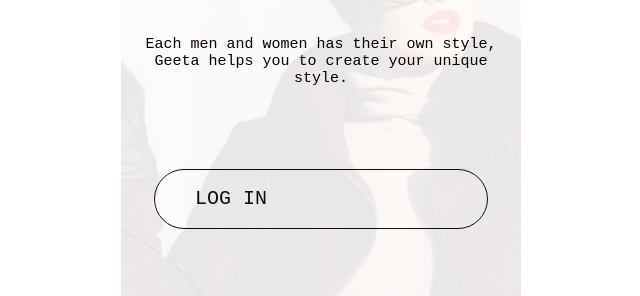
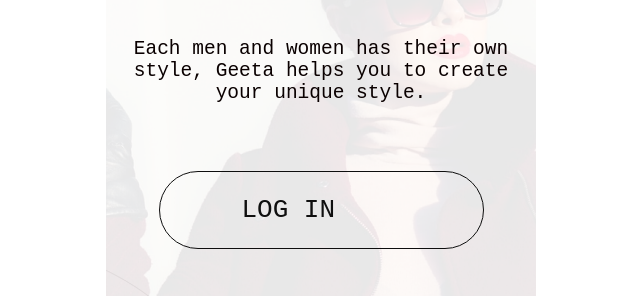
Before and after one commit to Erickgm15/Online-Retail-, a plain HTML site: page Pages/Login/login.html in a window 1280 px wide. Shown: the part 307-603 px from the top of the page, without its empty margins (319-959 px from the left). Drawn offline with Linux system fonts and the light colour scheme.

Commit message:
Banner 2 con css terminado

```diff
--- a/Componente/bannerLogin/bannerlogin.css
+++ b/Componente/bannerLogin/bannerlogin.css
@@ -7,7 +7,7 @@
     padding: 2rem;
 
     display: grid;
-    grid-template-rows: auto auto auto auto auto; /* 5 filas */
+    grid-template-rows: auto auto auto auto auto;
     justify-items: center;
     align-items: center;
     row-gap: 1rem;
@@ -41,12 +41,13 @@
     margin: 0;
 }
 
-/* Botón arriba */
+
 .div-boton2 {
     grid-row: 4;
     grid-column: 1;
     text-decoration: none;
     color: rgb(15, 15, 15);
+    width: 25rem; /* ← Añadido */
     height: 6rem;
     border-radius: 56px;
     border: 1px solid rgb(14, 14, 14);
@@ -60,14 +61,16 @@
 }
 
 
+
 .span-boton2 {
-    padding-top: 24rem;
+    padding-top: 16rem;
     grid-row: 5;
     grid-column: 1;
     color: rgb(10, 0, 0);
-    font-size: 3rem;
+    font-size: 2.1rem;
     text-align: center;
     margin: 1rem 0;
+    text-align: center;
     user-select: none;
     align-self: center;
 }
--- a/Componente/bannerLogin/bannerlogin.js
+++ b/Componente/bannerLogin/bannerlogin.js
@@ -26,7 +26,7 @@ export function banner2() {
 
     let span1 = document.createElement("span");
     span1.className = "span-boton2";
-    span1.textContent = "----OR----";
+    span1.textContent = "-OR-";
     aBoton1.appendChild(span1);
 
     let aBoton2 = document.createElement("a");
--- a/config.css
+++ b/config.css
@@ -4,9 +4,15 @@
     box-sizing: border-box;
 }
 
-html{
-    max-width: 400px;
-    margin: auto;
-    font-size: 10px;
-    font-family: 'Courier New', Courier, monospace;
+html {
+    max-width: 100%;
+    margin: 0 auto;
+    font-family: monospace;
 }
+
+body {
+    width: 100%;
+    max-width: 430px;
+    margin: 0 auto;
+
+}
```
